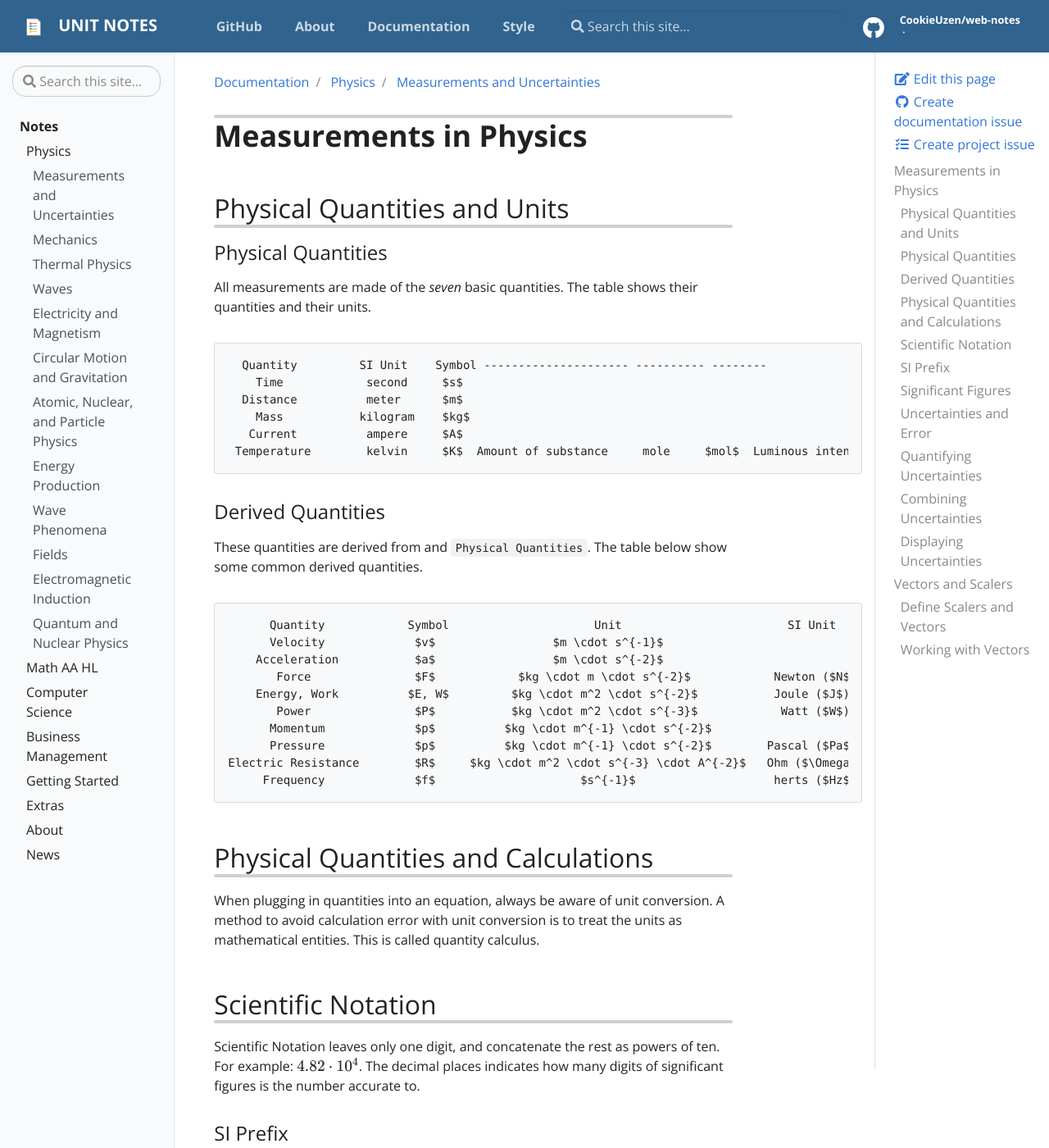
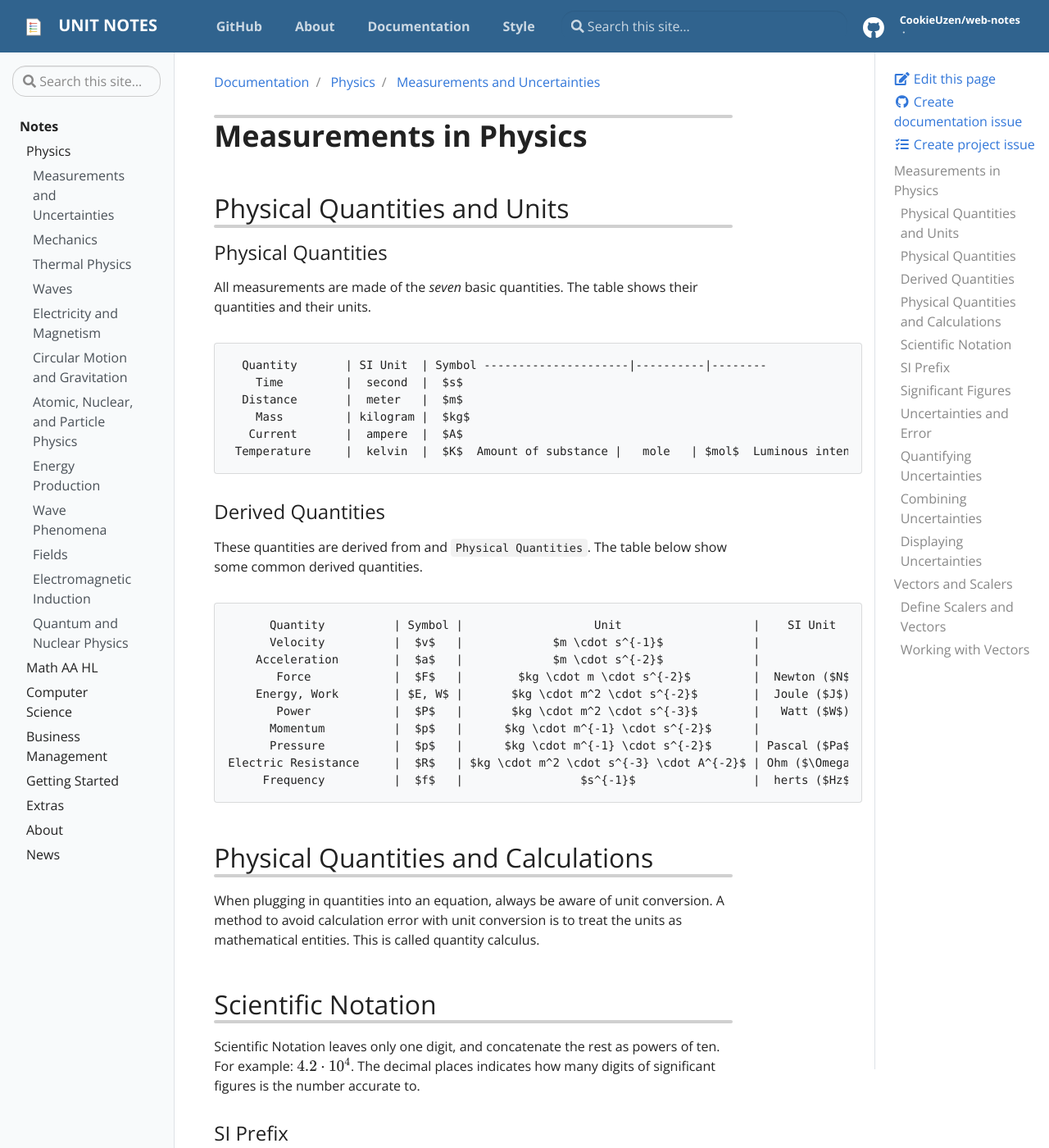
Before and after one commit to CookieUzen/web-notes, a Jekyll site: the page built from _docs/physics/unit 1.md, in a window 1280 px wide and 1400 px high. Shown: the whole window at 82% size. Built offline with Jekyll 4.4.1, drawn with Linux system fonts in a browser that asks for light colours; nearby versions of some CDN libraries; comment, search, counter and statistics services are not loaded; some of the changed text lies outside the part shown.

Commit message:
physics unit 1

```diff
--- a/_docs/physics/unit 1.md
+++ b/_docs/physics/unit 1.md
@@ -9,94 +9,82 @@ description: Unit 1 of Physics
 
 ### Physical Quantities
 
-All measurements are made of the *seven* basic quantities. The table
-shows their quantities and their units.
+All measurements are made of the *seven* basic quantities.
+The table shows their quantities and their units.
 
-      Quantity         SI Unit    Symbol
---------------------- ---------- --------
-        Time            second     $s$
-      Distance          meter      $m$
-        Mass           kilogram    $kg$
-       Current          ampere     $A$
-     Temperature        kelvin     $K$
- Amount of substance     mole     $mol$
- Luminous intensity    candela     $cd$
+      Quantity       | SI Unit  | Symbol
+---------------------|----------|--------
+        Time         |  second  |  $s$
+      Distance       |  meter   |  $m$
+        Mass         | kilogram |  $kg$
+       Current       |  ampere  |  $A$
+     Temperature     |  kelvin  |  $K$
+ Amount of substance |   mole   | $mol$
+ Luminous intensity  | candela  |  $cd$
 
 ### Derived Quantities
 
-These quantities are derived from and `Physical Quantities`. The table
-below show some common derived quantities.
+These quantities are derived from and `Physical Quantities`.
+The table below show some common derived quantities.
 
-          Quantity            Symbol                     Unit                        SI Unit         Usual Symbol
----------------------------- -------- ------------------------------------------ ---------------- -------------------
-          Velocity             $v$                 $m \cdot s^{-1}$
-        Acceleration           $a$                 $m \cdot s^{-2}$
-           Force               $F$            $kg \cdot m \cdot s^{-2}$            Newton ($N$)
-        Energy, Work          $E, W$         $kg \cdot m^2 \cdot s^{-2}$           Joule ($J$)
-           Power               $P$           $kg \cdot m^2 \cdot s^{-3}$            Watt ($W$)     $J \cdot s^{-1}$
-          Momentum             $p$          $kg \cdot m^{-1} \cdot s^{-2}$
-          Pressure             $p$          $kg \cdot m^{-1} \cdot s^{-2}$        Pascal ($Pa$)    $N \cdot m^{-2}$
- Gravitation Field Strength    $g$                 $m \cdot s^{-2}$                                $N \cdot kg^{-1}$
-    Electric Resistance        $R$     $kg \cdot m^2 \cdot s^{-3} \cdot A^{-2}$   Ohm ($\Omega$)   $V \cdot A^{-1}$
-         Frequency             $f$                     $s^{-1}$                    herts ($Hz$)
+          Quantity          | Symbol |                   Unit                   |    SI Unit     |   Usual Symbol
+----------------------------|--------|------------------------------------------|----------------|-------------------
+          Velocity          |  $v$   |             $m \cdot s^{-1}$             |                |
+        Acceleration        |  $a$   |             $m \cdot s^{-2}$             |                |
+           Force            |  $F$   |        $kg \cdot m \cdot s^{-2}$         |  Newton ($N$)  |
+        Energy, Work        | $E, W$ |       $kg \cdot m^2 \cdot s^{-2}$        |  Joule ($J$)   |
+           Power            |  $P$   |       $kg \cdot m^2 \cdot s^{-3}$        |   Watt ($W$)   | $J \cdot s^{-1}$
+          Momentum          |  $p$   |      $kg \cdot m^{-1} \cdot s^{-2}$      |                |
+          Pressure          |  $p$   |      $kg \cdot m^{-1} \cdot s^{-2}$      | Pascal ($Pa$)  | $N \cdot m^{-2}$
+ Gravitation Field Strength |  $g$   |             $m \cdot s^{-2}$             |                | $N \cdot kg^{-1}$
+    Electric Resistance     |  $R$   | $kg \cdot m^2 \cdot s^{-3} \cdot A^{-2}$ | Ohm ($\Omega$) | $V \cdot A^{-1}$
+         Frequency          |  $f$   |                 $s^{-1}$                 |  herts ($Hz$)  |
 
 ## Physical Quantities and Calculations
 
-When plugging in quantities into an equation, always be aware of unit
-conversion. A method to avoid calculation error with unit conversion is
-to treat the units as mathematical entities. This is called quantity
-calculus.
+When plugging in quantities into an equation, always be aware of unit conversion.
+A method to avoid calculation error with unit conversion is to treat the units as mathematical entities.
+This is called quantity calculus.
 
 ## Scientific Notation
 
-Scientific Notation leaves only one digit, and concatenate the rest as
-powers of ten. For example: $4.82 \cdot 10^4$. The decimal places
-indicates how many digits of significant figures is the number accurate
-to.
+Scientific Notation leaves only one digit, and concatenate the rest as powers of ten.
+For example: $4. 2 \cdot 10^4$.
+The decimal places indicates how many digits of significant figures is the number accurate to.
 
 ### SI Prefix
 
 A common list of SI Prefixes can be found below:
 
- Factor    Name    Symbol     Factor     Name    Symbol
---------- ------- -------- ------------ ------- --------
- $10^1$    deca     $da$    $10^{-1}$    deci     $d$
- $10^2$    hecto    $h$     $10^{-2}$    centi    $c$
- $10^3$    kilo     $k$     $10^{-3}$    milli    $m$
- $10^6$    mega     $M$     $10^{-6}$    micro   $\mu$
- $10^9$    giga     $G$     $10^{-9}$    nano     $n$
- $10^12$   tera     $T$     $10^{-12}$   pico     $p$
- $10^15$   peta     $P$     $10^{-15}$   femto    $f$
- $10^18$    exa     $E$     $10^{-18}$   atto     $a$
- $10^21$   zetta    $Z$     $10^{-21}$   zepto    $z$
- $10^24$   yotta    $Y$     $10^{-24}$   yocto    $y$
+ Factor  | Name  | Symbol |   Factor   | Name  | Symbol
+---------|-------|--------|------------|-------|--------
+ $10^1$  | deca  |  $da$  | $10^{-1}$  | deci  |  $d$
+ $10^2$  | hecto |  $h$   | $10^{-2}$  | centi |  $c$
+ $10^3$  | kilo  |  $k$   | $10^{-3}$  | milli |  $m$
+ $10^6$  | mega  |  $M$   | $10^{-6}$  | micro | $\mu$
+ $10^9$  | giga  |  $G$   | $10^{-9}$  | nano  |  $n$
+ $10^12$ | tera  |  $T$   | $10^{-12}$ | pico  |  $p$
+ $10^15$ | peta  |  $P$   | $10^{-15}$ | femto |  $f$
+ $10^18$ |  exa  |  $E$   | $10^{-18}$ | atto  |  $a$
+ $10^21$ | zetta |  $Z$   | $10^{-21}$ | zepto |  $z$
+ $10^24$ | yotta |  $Y$   | $10^{-24}$ | yocto |  $y$
 
 ### Significant Figures
 
-Significant Figures determines the amount of digits that is accurate in
-a certain calculation. To find the significant figure of a number, we
-use the following rules:
+Significant Figures determines the amount of digits that is accurate in a certain calculation.
+To find the significant figure of a number, we use the following rules:
+-   Left most *non-zero* digit is the `most significant digit`
+-   If there is no decimal points, the rightmost digit *non zero* digit is the `least significant digit`
+-   If there is a decimal point, the rightmost digit is the `least significant digit`
+-   All digits between the `most significant digit` and the `least significant digit` is significant.
 
--   Left most *non-zero* digit is the `most significant digit`
-
--   If there is no decimal points, the rightmost digit *non zero* digit
-    is the `least significant digit`
-
--   If there is a decimal point, the rightmost digit is the
-    `least significant digit`
-
--   All digits between the `most significant digit` and the
-    `least significant digit` is significant.
-
-When doing a calculation, always round to the smallest significant
-figure. When rounding, round up with numbers above and including 5, and
-down with numbers below 5.
+When doing a calculation, always round to the smallest significant figure.
+When rounding, round up with numbers above and including 5, and down with numbers below 5.
 
 ## Uncertainties and Error
 
-In physics, there will always be issues with uncertainty and errors. It
-is important to take these into account when doing calculations with the
-data.
+In physics, there will always be issues with uncertainty and errors.
+It is important to take these into account when doing calculations with the data.
 
 ## Quantifying Uncertainties
 
@@ -106,37 +94,33 @@ data.
 
 # Vectors and Scalers
 
-Physical quantities can be grouped into two different categories,
-scalers and vectors.
+Physical quantities can be grouped into two different categories, scalers and vectors.
 
 ## Define Scalers and Vectors
 
-**Scalers** are unit of measurement that only describe the magnitude of
-an object. For example, distance is a scaler: it only describe how far
-you went.
+**Scalers** are unit of measurement that only describe the magnitude of an object.
+For example, distance is a scaler: it only describe how far you went.
 
-**Vectors** are a unit of measurement that describe both the magnitude
-and a direction. For example, displacement is a vector. It describe the
-direction of movement and the distance traveled.
+**Vectors** are a unit of measurement that describe both the magnitude and a direction.
+For example, displacement is a vector.
+It describe the direction of movement and the distance traveled.
 
 Below is a list of common scalers and vectors:
 
-       Scaler                  Vector
---------------------- -------------------------
-        speed                 velocity
-      distance              displacement
- energy, work, power        acceleration
-     temperature                force
-      pressure                momentum
-        mass                   impulse
-       volume          electric field strength
+       Scaler        |         Vector
+---------------------|-------------------------
+        speed        |        velocity
+      distance       |      displacement
+ energy, work, power |      acceleration
+     temperature     |          force
+      pressure       |        momentum
+        mass         |         impulse
+       volume        | electric field strength
 
 ## Working with Vectors
 
-We tend to break vectors into the x direction and the y direction. This
-way, we can represent the vectors with positive and negative values. For
-example, a force applied on a object upwards can be indicated with a
-positive sign, and a downwards force represented by a negative sign.
+We tend to break vectors into the x direction and the y direction.
+This way, we can represent the vectors with positive and negative values.
+For example, a force applied on a object upwards can be indicated with a positive sign, and a downwards force represented by a negative sign.
 
-To separate the X and Y direction, we usually use trig function (sin cos
-tan).
+To separate the X and Y direction, we usually use trig function (sin cos tan).
```
Also changed, not shown: README.md (+1 -0 lines).
